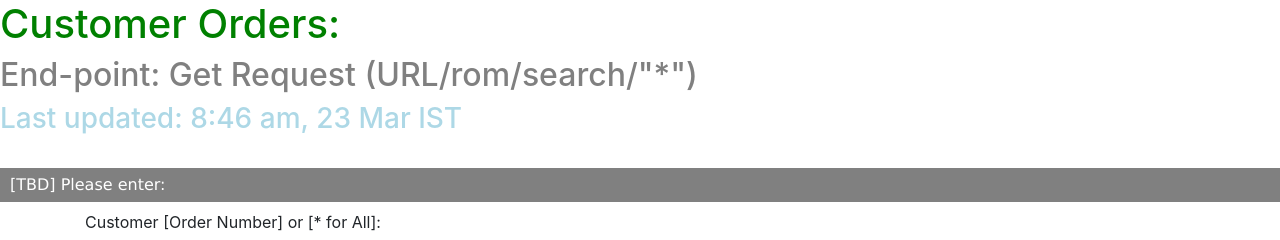
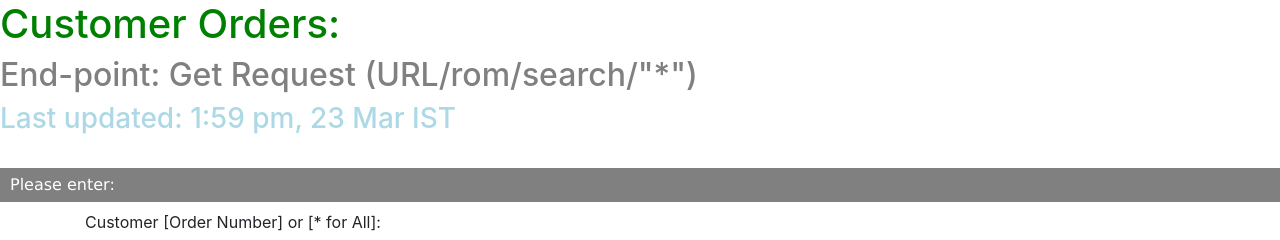
Before and after one commit to prasanthraju14/rom-ui, an Angular app: page / in a window 1280 px wide. Shown: the top 240 px of the page. Built offline with nearby package versions, Linux system fonts and the light colour scheme.

Commit message:
label text updated.

```diff
--- a/src/app/app.component.html
+++ b/src/app/app.component.html
@@ -42,11 +42,11 @@ legend {
 
 <h1 class="md-display-3">Customer Orders:</h1>
 <h2 class="md-display-1">End-point: Get Request (URL/rom/search/"*")</h2>
-<h3 class="md-headline">Last updated: 8:46 am, 23 Mar IST</h3>
+<h3 class="md-headline">Last updated: 1:59 pm, 23 Mar IST</h3>
 
 <br>
 
-<legend>[TBD] Please enter:</legend>
+<legend>Please enter:</legend>
 <div class="container">
  <div class="form-group">
   <label for="usr">Customer [Order Number] or [* for All]:</label>
```
